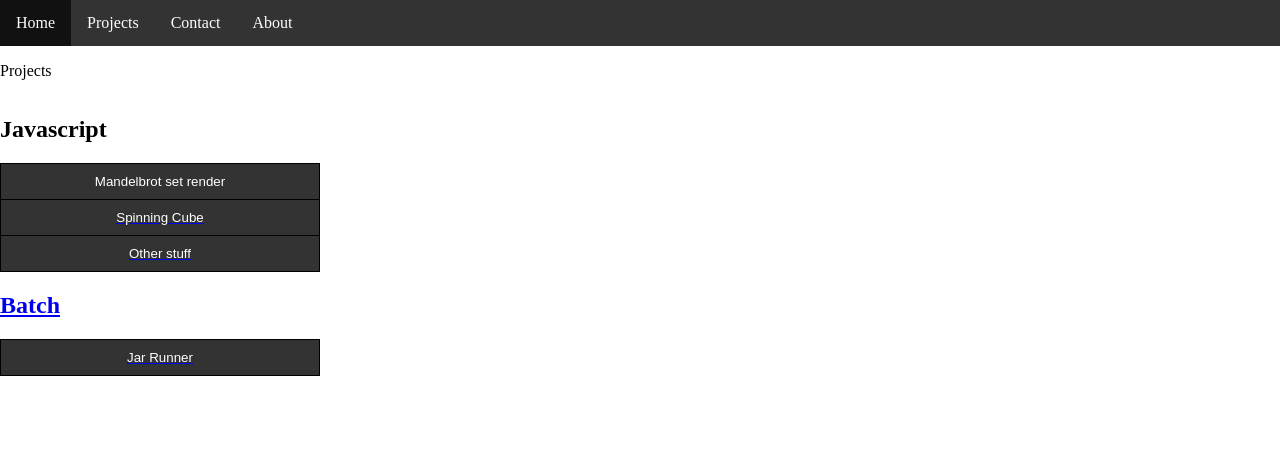
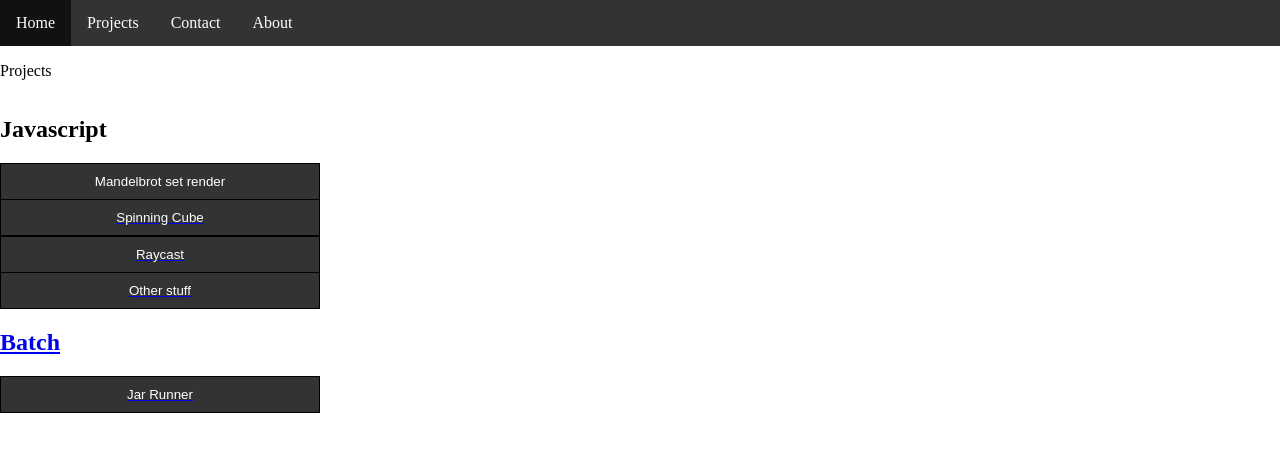
Before and after one commit to Rhys-Baker/Rhys-Baker.github.io, a plain HTML site: page projects.html in a window 1280 px wide. Drawn offline with Linux system fonts and the light colour scheme.

Commit message:
Add Raycast.html button to projects page
I did this through the github web ui, so this is completely untested

```diff
--- a/projects.html
+++ b/projects.html
@@ -17,6 +17,7 @@
 		<div class="btn-group">
 			<button>Mandelbrot set render</button>
 			<a href="./SpinningCube.html"><button onclick="location.href = './SpinningCube.html';">Spinning Cube</button>
+			<a href="./Raycast.html"><button onclick="location.href = './Raycast.html';">Raycast</button>
 			<button>Other stuff</button>
 		</div>
 		<h2>Batch</h2>
```
